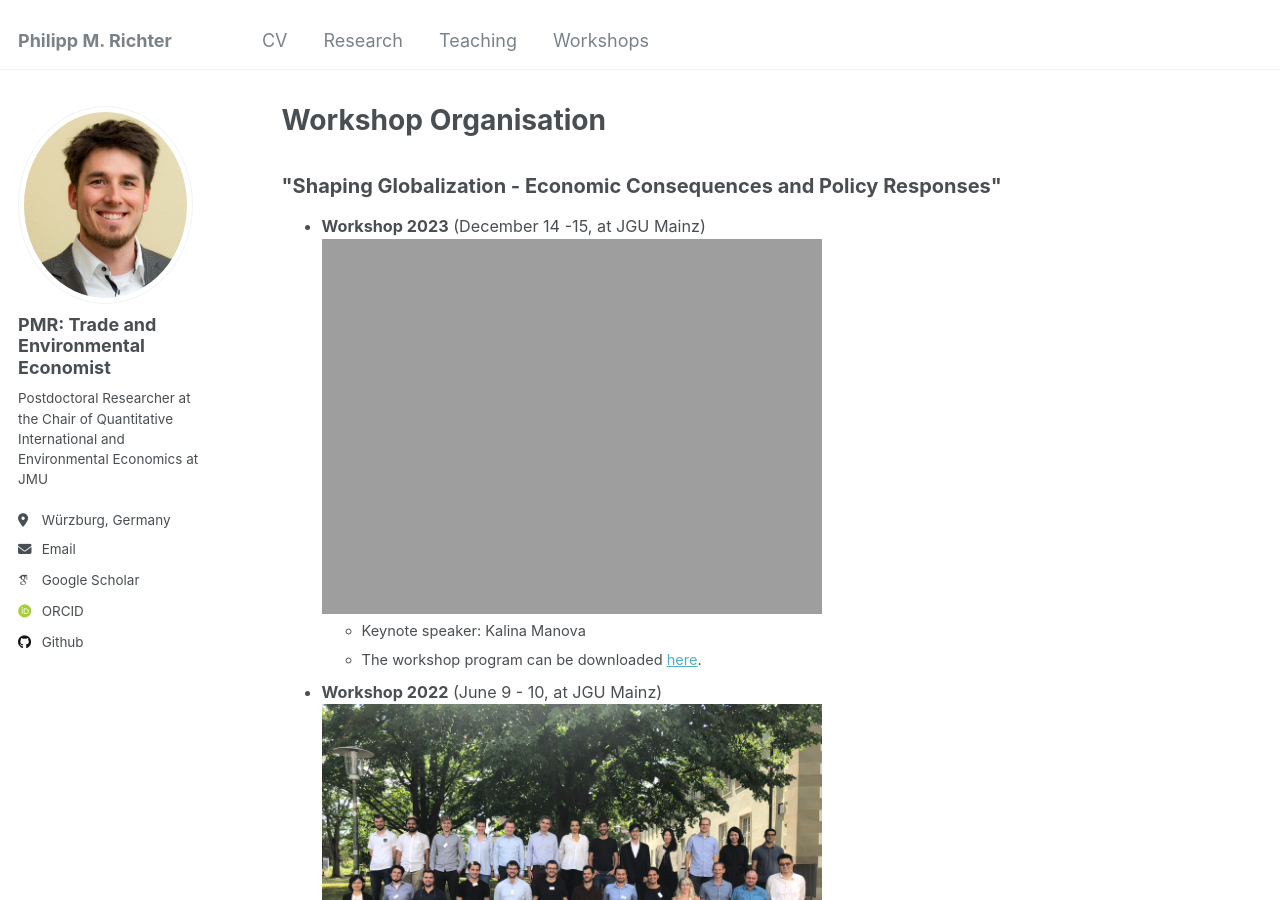
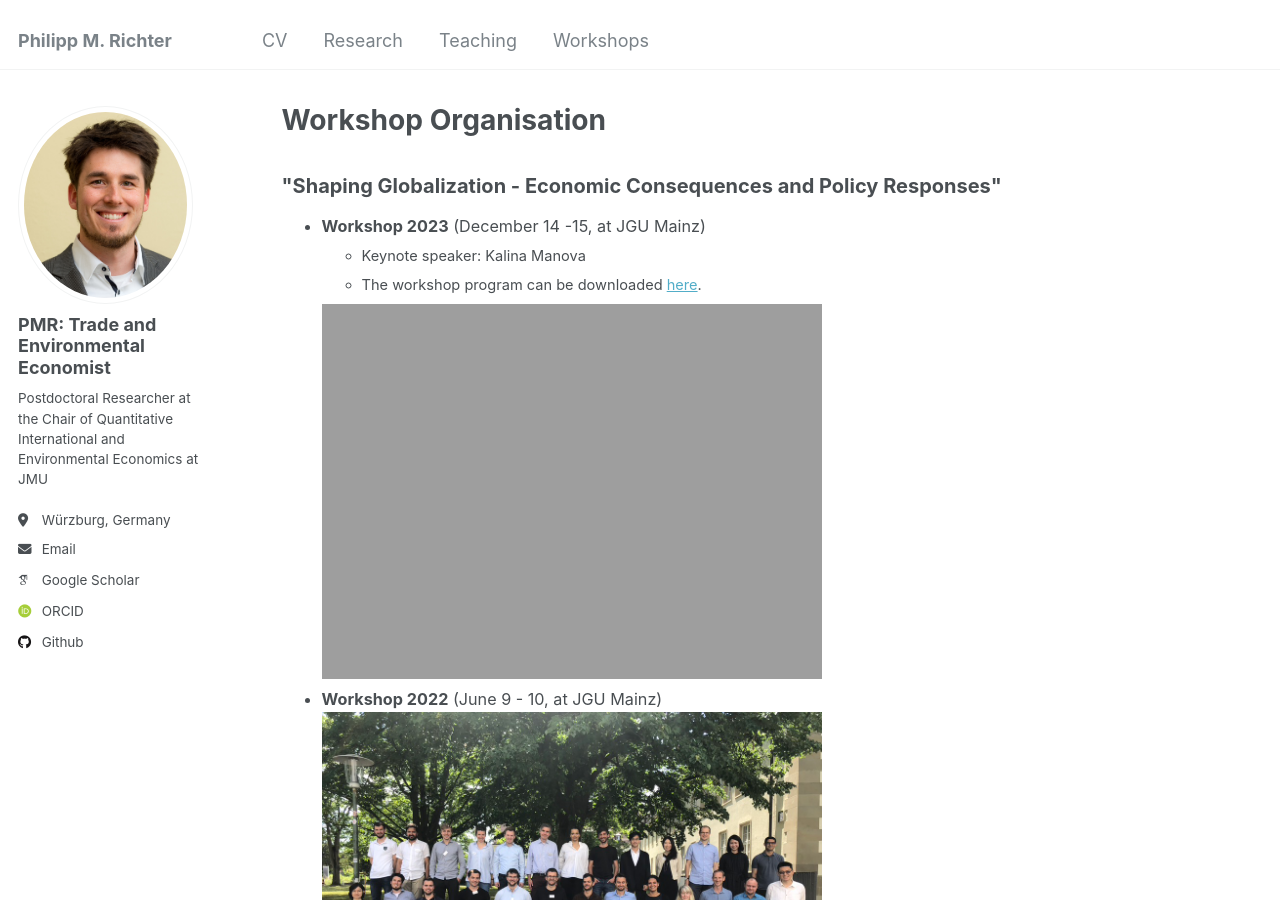
Before and after one commit to PhMRichter/PhMRichter.github.io, a Jekyll site: the page built from _pages/workshops.html, in a window 1280 px wide and 900 px high. Built offline with Jekyll 4.4.1, drawn with Linux system fonts in a browser that asks for light colours; some web fonts are replaced.

Commit message:
Update workshops.html

```diff
--- a/_pages/workshops.html
+++ b/_pages/workshops.html
@@ -8,8 +8,7 @@ author_profile: true
 <h2 style="font-size: 20px;">"Shaping Globalization - Economic Consequences and Policy Responses"</h2>
 
 <ul  style="font-size: 0.9em;">
-  <li> <b>Workshop 2023</b> (December 14 -15, at JGU Mainz) <br>
-       <img src="https://phmrichter.github.io/files/Shaping_Globalization_Workshop_2023.jpeg" alt="ShapingGloba_2023-photo" width="500" height="300">
+  <li> <b>Workshop 2023</b> (December 14 -15, at JGU Mainz)
     <ul  style="font-size: 0.9em;">
       <li> Keynote speaker: Kalina Manova
       </li>
@@ -17,6 +16,7 @@ author_profile: true
            here</a>.
       </li>
     </ul>
+    <img src="https://phmrichter.github.io/files/Shaping_Globalization_Workshop_2023.jpeg" alt="ShapingGloba_2023-photo" width="500" height="300">
   </li>
   <li> <b>Workshop 2022</b> (June 9 - 10, at JGU Mainz) <br>
        <img src="https://phmrichter.github.io/files/Shaping Globalization Workshop 2022_Photo.jpeg" alt="ShapingGloba_2022-photo" width="500" height="300">
```
